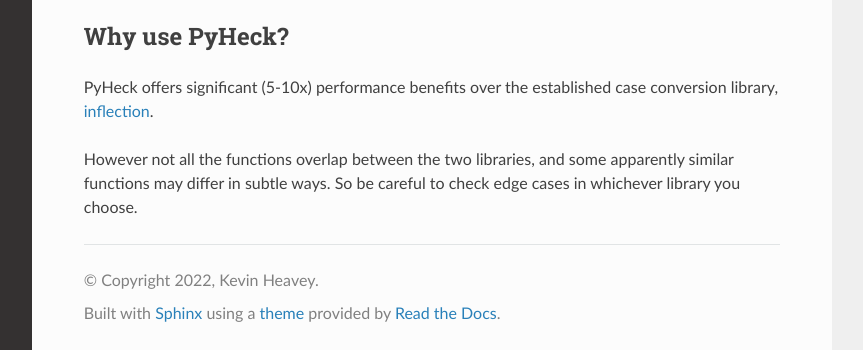
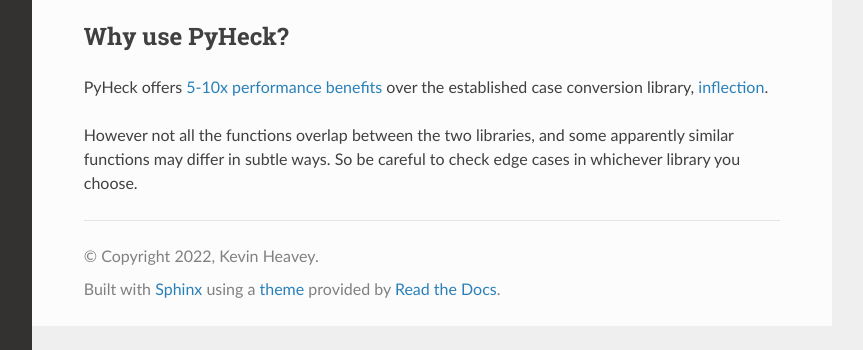
Before and after one commit to kevinheavey/pyheck, a Sphinx documentation site: the page built from docs/index.rst, in a window 1280 px wide and 1162 px high, cut to the strip 812-1162 px from the top of the window. Shown: the whole strip, without its empty margins (268-1131 px from the left). Built offline with Sphinx 7.4.7 and the Read the Docs theme 2.0.0, drawn with Linux system fonts in a browser that asks for light colours.

```diff
--- a/docs/index.rst
+++ b/docs/index.rst
@@ -42,7 +42,7 @@ API
 Why use PyHeck?
 ---------------
 
-PyHeck offers significant (5-10x) performance benefits over the established case conversion library, `inflection <https://github.com/jpvanhal/inflection>`_.
+PyHeck offers `5-10x performance benefits <https://gist.github.com/kevinheavey/eb97728437ebd0fc9bdbd94da61347f5>`_ over the established case conversion library, `inflection <https://github.com/jpvanhal/inflection>`_.
 
 However not all the functions overlap between the two libraries,
 and some apparently similar functions may differ in subtle ways. So be careful to check edge cases in whichever library you choose.
```
Also changed, not shown: README.md (+1 -1 lines).
